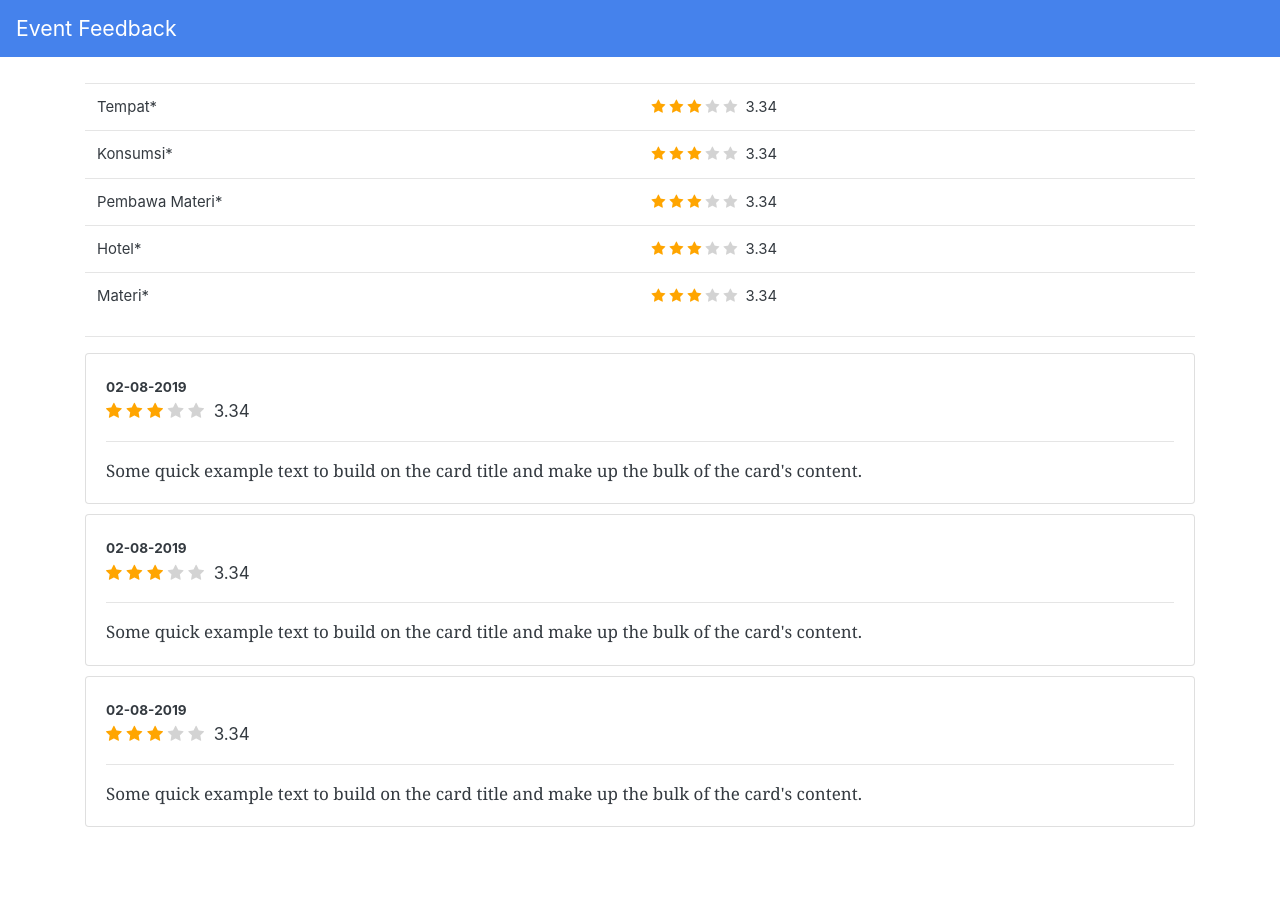
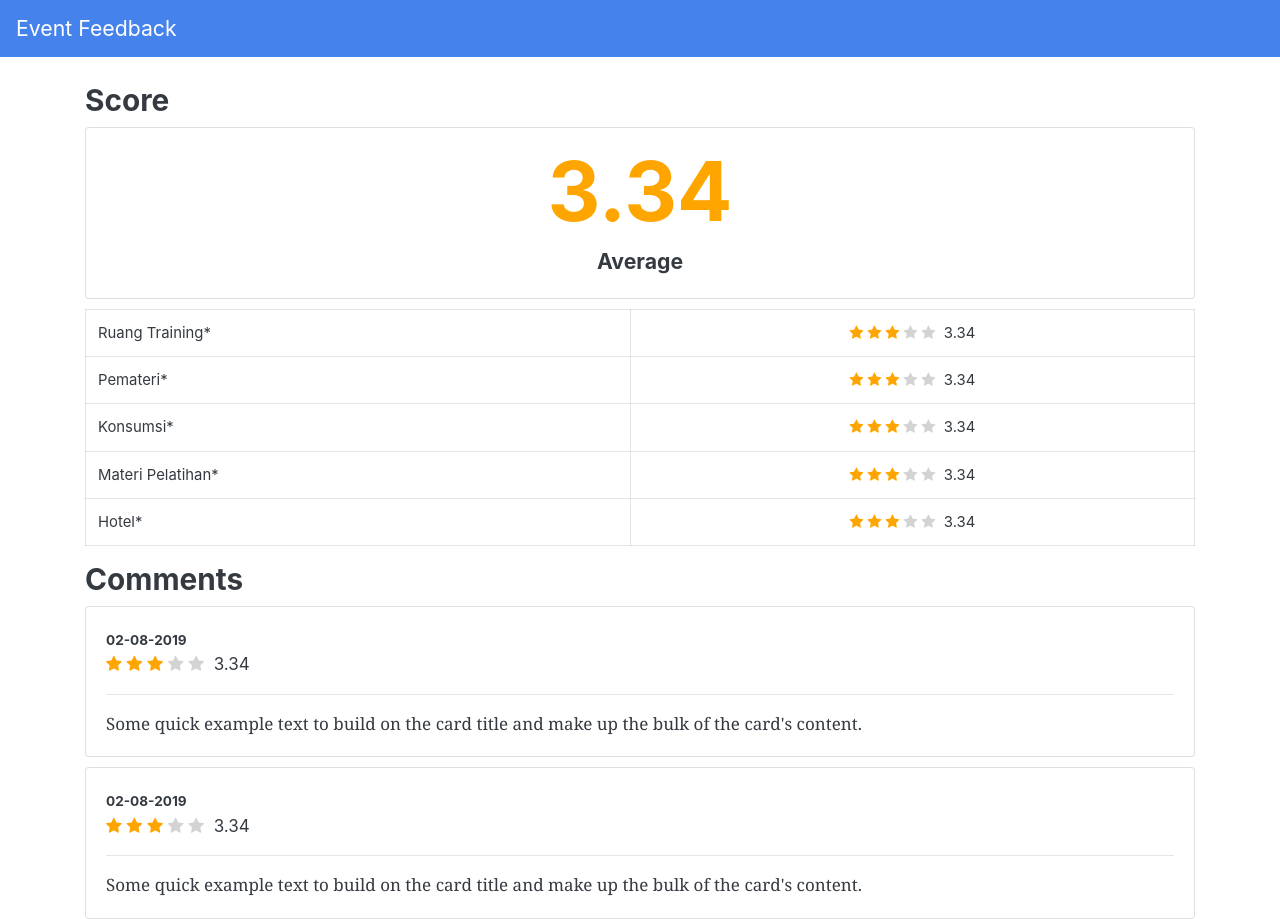
Before and after one commit to fakhrinf/vivent, a website: page public/index.html in a window 1280 px wide. Shown: the top 919 px of the page. Before the commit the page ends 837 px from the top, so only its background shows below. Drawn offline with Linux system fonts and the light colour scheme; files that its build step writes are made by us from their sources.

Commit message:
get port from env

```diff
--- a/app.js
+++ b/app.js
@@ -1,6 +1,7 @@
 const path = require('path')
 const express = require('express')
 const app = express()
+const PORTEVENT = process.env.PORTEVENT;
 
 app.use('/assets', express.static(path.join(__dirname, 'assets')));
 
@@ -12,4 +13,4 @@ app.get('/feedback', function(req, res) {
     res.sendFile(path.join(__dirname, '/public/feedback.html'));
 });
 
-app.listen(3000, () => console.log("Server run on port 3000"));
+app.listen(PORTEVENT, () => console.log(`Server run on port ${PORTEVENT}`));
--- a/public/index.html
+++ b/public/index.html
@@ -16,6 +16,19 @@
         .card{
             margin-bottom: 10px;
         }
+
+        .scorevalue{
+            font-size: 82px;
+            color:orange;
+        }
+
+        td:first-child{
+            text-align: left;
+        }
+
+        td:last-child{
+            text-align: center;
+        }
     </style>
     <title>Vivent</title>
 </head>
@@ -25,9 +38,29 @@
     </nav>
     <br>
     <div class="container">
-        <table class="table table-condensed">
+        <h3>Score</h3>
+        <div class="card" style="padding:15px;text-align: center;">
+
+            <h1 class="scorevalue">3.34</h1>
+            <h5>Average</h5>
+
+        </div>
+        <table class="table table-bordered table-condensed">
             <tr>
-                <td>Tempat*</td>
+                <td>Ruang Training*</td>
+                <td>
+                    <div>
+                        <span class="fa fa-star checked"></span>
+                        <span class="fa fa-star checked"></span>
+                        <span class="fa fa-star checked"></span>
+                        <span class="fa fa-star unchecked"></span>
+                        <span class="fa fa-star unchecked"></span>
+                        <span>&nbsp;3.34</span>
+                    </div>
+                </td>
+            </tr>
+            <tr>
+                <td>Pemateri*</td>
                 <td>
                     <div>
                         <span class="fa fa-star checked"></span>
@@ -53,7 +86,7 @@
                 </td>
             </tr>
             <tr>
-                <td>Pembawa Materi*</td>
+                <td>Materi Pelatihan*</td>
                 <td>
                     <div>
                         <span class="fa fa-star checked"></span>
@@ -78,21 +111,8 @@
                     </div>
                 </td>
             </tr>
-            <tr>
-                <td>Materi*</td>
-                <td>
-                    <div>
-                        <span class="fa fa-star checked"></span>
-                        <span class="fa fa-star checked"></span>
-                        <span class="fa fa-star checked"></span>
-                        <span class="fa fa-star unchecked"></span>
-                        <span class="fa fa-star unchecked"></span>
-                        <span>&nbsp;3.34</span>
-                    </div>
-                </td>
-            </tr>
         </table>
-        <hr>
+        <h3>Comments</h3>
         <!-- <div style="max-height: 280px;overflow-y:scroll;"> -->
         <div>
             <div class="card">
```
Also changed, not shown: public/feedback.html (+5 -5 lines).
